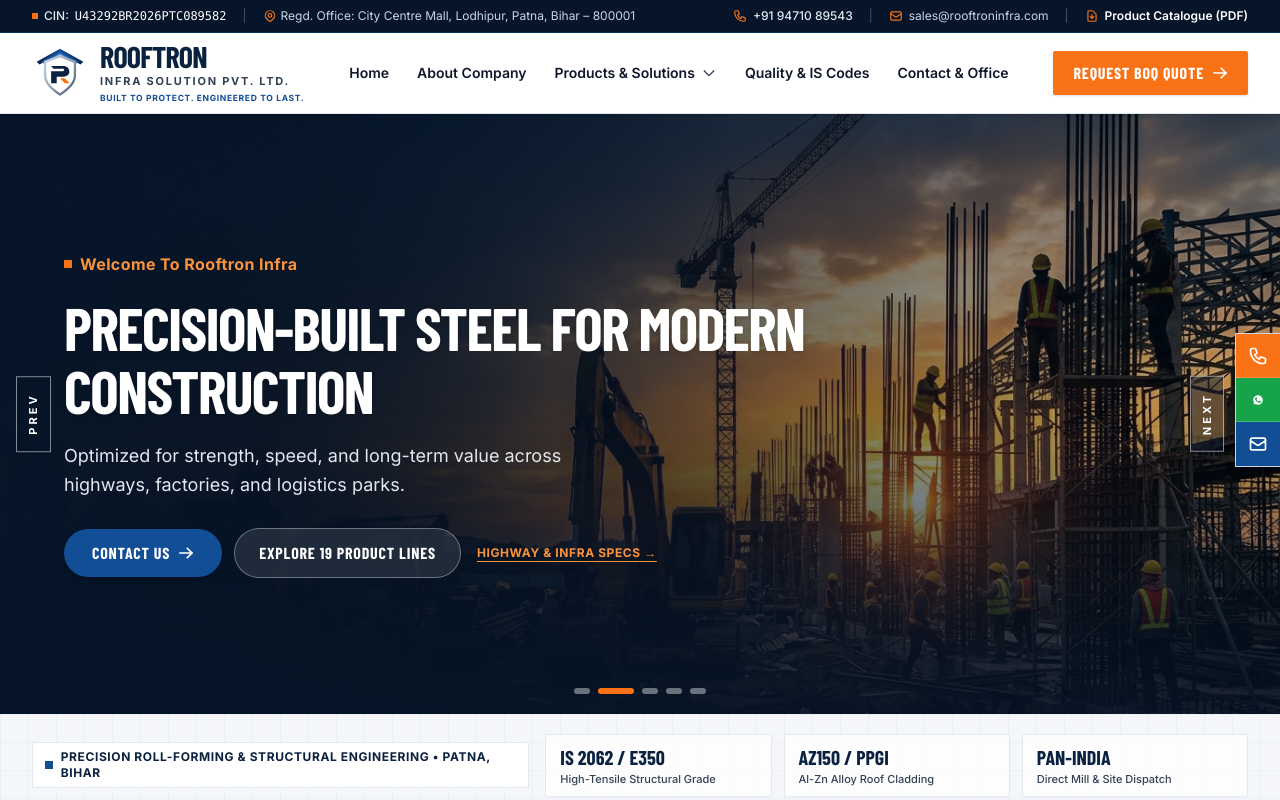
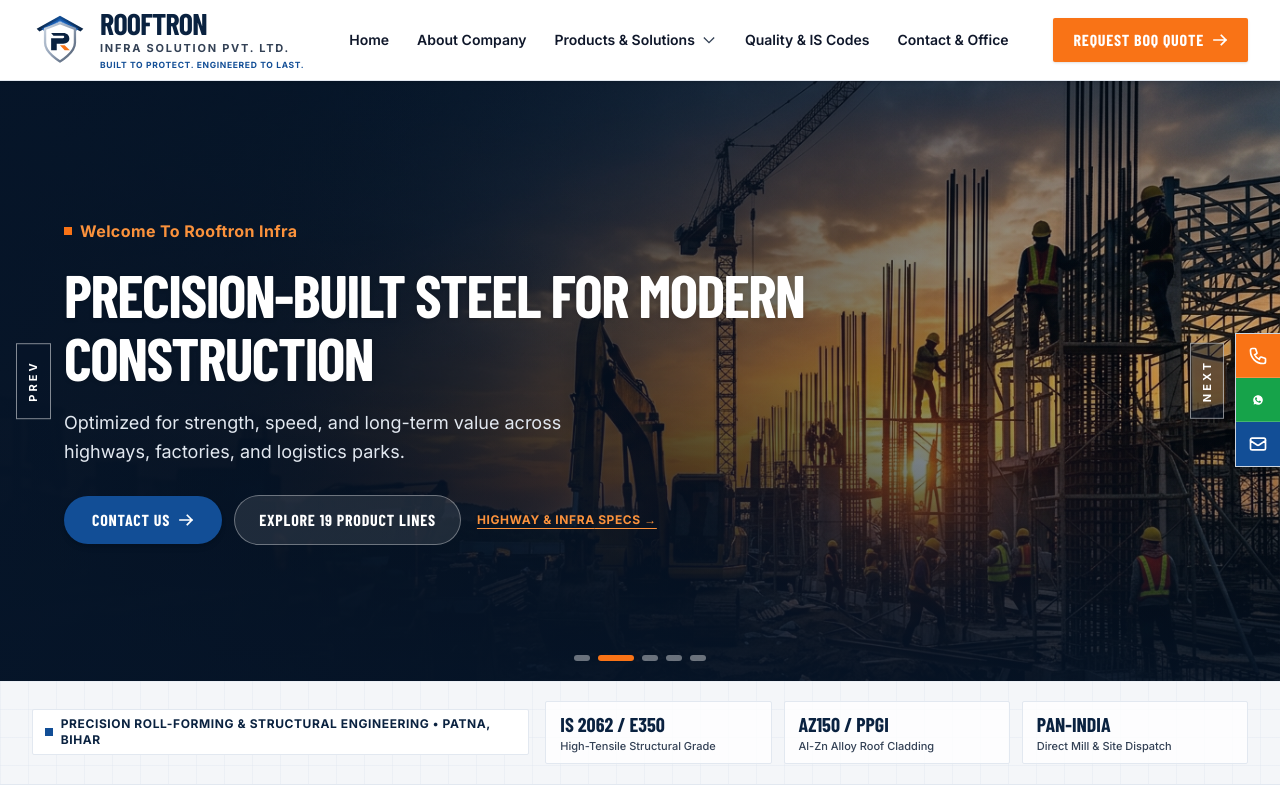
Before and after one commit to nngandhi96/RooftronInfra, a Next.js app: page / in a window 1280 px wide. Shown: the top 800 px of the page. Built offline with nearby package versions, Linux system fonts and the light colour scheme; a web font is replaced by a local one.

Commit message:
chore: remove top corporate utility bar and adjust navbar mega-menu offset

```diff
--- a/src/components/BrochureModal.tsx
+++ /dev/null
@@ -1,96 +0,0 @@
-"use client";
-
-import { useEffect } from "react";
-
-interface BrochureModalProps {
-  isOpen: boolean;
-  onClose: () => void;
-}
-
-export function BrochureModal({ isOpen, onClose }: BrochureModalProps) {
-  useEffect(() => {
-    if (!isOpen) return;
-    function handleKeyDown(e: KeyboardEvent) {
-      if (e.key === "Escape") {
-        onClose();
-      }
-    }
-    window.addEventListener("keydown", handleKeyDown);
-    return () => window.removeEventListener("keydown", handleKeyDown);
-  }, [isOpen, onClose]);
-
-  if (!isOpen) return null;
-
-  return (
-    <div
-      role="dialog"
-      aria-modal="true"
-      aria-labelledby="brochureModalTitle"
-      onClick={(e) => {
-        if (e.target === e.currentTarget) onClose();
-      }}
-      className="fixed inset-0 z-50 bg-navy-950/75 flex items-center justify-center p-4"
-    >
-      <div className="bg-white border border-steel-300 max-w-lg w-full rounded-[2px] overflow-hidden shadow-2xl">
-        <div className="bg-navy-900 text-white px-6 py-4 flex items-center justify-between">
-          <h3
-            id="brochureModalTitle"
-            className="font-display font-bold text-xl uppercase"
-          >
-            Rooftron Infra Product Catalogue
-          </h3>
-          <button
-            type="button"
-            onClick={onClose}
-            aria-label="Close Brochure Modal"
-            className="text-slate-300 hover:text-white cursor-pointer"
-          >
-            <svg
-              className="w-5 h-5"
-              fill="none"
-              stroke="currentColor"
-              viewBox="0 0 24 24"
-              aria-hidden="true"
-            >
-              <path
-                strokeLinecap="square"
-                strokeWidth="2"
-                d="M6 18L18 6M6 6l12 12"
-              />
-            </svg>
-          </button>
-        </div>
-        <div className="p-6 space-y-4 text-sm text-steel-700">
-          <p>
-            Download the complete technical datasheet covering all 19 structural
-            steel, PEB, roofing profile, thermal/sound/vibration insulation, and
-            highway infrastructure product lines of{" "}
-            <strong>Rooftron Infra Solution Pvt. Ltd.</strong>
-          </p>
-          <div className="bg-steel-100 border border-steel-200 p-3.5 text-xs space-y-1 font-mono">
-            <div>Document: Rooftron_Infra_Technical_Catalogue_2026.pdf</div>
-            <div>
-              Includes: Dimensional Charts, IS Codes &amp; Coil Color Swatches
-            </div>
-          </div>
-          <div className="flex items-center justify-end gap-3 pt-2">
-            <button
-              type="button"
-              onClick={onClose}
-              className="px-4 py-2 text-xs font-bold uppercase text-steel-700 cursor-pointer"
-            >
-              Cancel
-            </button>
-            <a
-              href="#boq-inquiry"
-              onClick={onClose}
-              className="bg-roofblue-600 hover:bg-navy-900 text-white font-display font-bold uppercase tracking-wider text-sm px-5 py-2.5 rounded-[2px]"
-            >
-              Request Full PDF via Email
-            </a>
-          </div>
-        </div>
-      </div>
-    </div>
-  );
-}
--- a/src/components/Navbar.tsx
+++ b/src/components/Navbar.tsx
@@ -95,7 +95,7 @@ export function Navbar({ onSelectProduct }: NavbarProps) {
               <div
                 className={`${
                   isMegaMenuOpen ? "block" : "hidden"
-                } fixed left-0 right-0 top-28 bg-white border-t border-b border-steel-200 shadow-xl z-50`}
+                } fixed left-0 right-0 top-20 bg-white border-t border-b border-steel-200 shadow-xl z-50`}
               >
                 <div className="max-w-7xl mx-auto px-6 py-6">
                   <div className="flex items-center justify-between pb-3 mb-4 border-b border-steel-200">
--- a/src/components/RooftronLanding.tsx
+++ b/src/components/RooftronLanding.tsx
@@ -3,7 +3,6 @@
 import { useState } from "react";
 import { PRODUCTS } from "@/data/products";
 import type { BoqInquiryResponse } from "@/types/product";
-import { TopUtilityBar } from "@/components/TopUtilityBar";
 import { Navbar } from "@/components/Navbar";
 import { HeroSection } from "@/components/HeroSection";
 import { ProductCatalog } from "@/components/ProductCatalog";
@@ -16,11 +15,9 @@ import {
 import { Footer } from "@/components/Footer";
 import { QuickActionDock } from "@/components/QuickActionDock";
 import { ProductSpecModal } from "@/components/ProductSpecModal";
-import { BrochureModal } from "@/components/BrochureModal";
 
 export function RooftronLanding() {
   const [activeProductId, setActiveProductId] = useState<string | null>(null);
-  const [isBrochureOpen, setIsBrochureOpen] = useState(false);
   const [primaryProduct, setPrimaryProduct] = useState(DEFAULT_BOQ_PRODUCT);
   const [quoteTriggerNonce, setQuoteTriggerNonce] = useState(0);
   const [boqConfirmation, setBoqConfirmation] =
@@ -38,7 +35,6 @@ export function RooftronLanding() {
 
   return (
     <>
-      <TopUtilityBar onOpenBrochure={() => setIsBrochureOpen(true)} />
       <Navbar onSelectProduct={(id) => setActiveProductId(id)} />
       <main>
         <HeroSection onSelectProduct={(id) => setActiveProductId(id)} />
@@ -63,10 +59,6 @@ export function RooftronLanding() {
         onClose={() => setActiveProductId(null)}
         onAddToQuote={handleQuoteProduct}
       />
-      <BrochureModal
-        isOpen={isBrochureOpen}
-        onClose={() => setIsBrochureOpen(false)}
-      />
     </>
   );
 }
--- a/src/components/TopUtilityBar.tsx
+++ /dev/null
@@ -1,107 +0,0 @@
-"use client";
-
-import { COMPANY_INFO } from "@/data/company";
-
-interface TopUtilityBarProps {
-  onOpenBrochure: () => void;
-}
-
-export function TopUtilityBar({ onOpenBrochure }: TopUtilityBarProps) {
-  return (
-    <div className="bg-navy-950 text-slate-300 text-xs border-b border-navy-800">
-      <div className="max-w-7xl mx-auto px-4 sm:px-6 lg:px-8 py-2 flex flex-col md:flex-row items-center justify-between gap-2">
-        <div className="flex flex-wrap items-center justify-center md:justify-start gap-x-4 gap-y-1">
-          <span className="inline-flex items-center gap-1.5 font-medium text-slate-200">
-            <span className="w-1.5 h-1.5 bg-safety-500 inline-block" />
-            CIN:{" "}
-            <span className="font-mono text-white">{COMPANY_INFO.cin}</span>
-          </span>
-          <span className="hidden sm:inline text-slate-600">|</span>
-          <span className="inline-flex items-center gap-1 text-slate-300">
-            <svg
-              className="w-3.5 h-3.5 text-safety-500 shrink-0"
-              fill="none"
-              stroke="currentColor"
-              viewBox="0 0 24 24"
-              aria-hidden="true"
-            >
-              <path
-                strokeLinecap="square"
-                strokeWidth="2"
-                d="M17.657 16.657L13.414 20.9a1.998 1.998 0 01-2.827 0l-4.244-4.243a8 8 0 1111.314 0z"
-              />
-              <path
-                strokeLinecap="square"
-                strokeWidth="2"
-                d="M15 11a3 3 0 11-6 0 3 3 0 016 0z"
-              />
-            </svg>
-            {COMPANY_INFO.shortAddress}
-          </span>
-        </div>
-        <div className="flex flex-wrap items-center justify-center gap-x-4 gap-y-1">
-          <a
-            href={COMPANY_INFO.phoneHref}
-            className="hover:text-white transition-colors inline-flex items-center gap-1.5 font-medium text-slate-200"
-          >
-            <svg
-              className="w-3.5 h-3.5 text-safety-500"
-              fill="none"
-              stroke="currentColor"
-              viewBox="0 0 24 24"
-              aria-hidden="true"
-            >
-              <path
-                strokeLinecap="square"
-                strokeWidth="2"
-                d="M3 5a2 2 0 012-2h3.28a1 1 0 01.948.684l1.498 4.493a1 1 0 01-.502 1.21l-2.257 1.13a11.042 11.042 0 005.516 5.516l1.13-2.257a1 1 0 011.21-.502l4.493 1.498a1 1 0 01.684.949V19a2 2 0 01-2 2h-1C9.716 21 3 14.284 3 6V5z"
-              />
-            </svg>
-            {COMPANY_INFO.phoneDisplay}
-          </a>
-          <span className="hidden sm:inline text-slate-600">|</span>
-          <a
-            href={`mailto:${COMPANY_INFO.email}`}
-            className="hover:text-white transition-colors inline-flex items-center gap-1.5"
-          >
-            <svg
-              className="w-3.5 h-3.5 text-safety-500"
-              fill="none"
-              stroke="currentColor"
-              viewBox="0 0 24 24"
-              aria-hidden="true"
-            >
-              <path
-                strokeLinecap="square"
-                strokeWidth="2"
-                d="M3 8l7.89 5.26a2 2 0 002.22 0L21 8M5 19h14a2 2 0 002-2V7a2 2 0 00-2-2H5a2 2 0 00-2 2v10a2 2 0 002 2z"
-              />
-            </svg>
-            {COMPANY_INFO.email}
-          </a>
-          <span className="text-slate-600">|</span>
-          <button
-            type="button"
-            onClick={onOpenBrochure}
-            className="text-white hover:text-safety-400 font-semibold inline-flex items-center gap-1.5 transition-colors cursor-pointer"
-          >
-            <svg
-              className="w-3.5 h-3.5 text-safety-500"
-              fill="none"
-              stroke="currentColor"
-              viewBox="0 0 24 24"
-              aria-hidden="true"
-            >
-              <path
-                strokeLinecap="square"
-                strokeWidth="2"
-                d="M12 10v6m0 0l-3-3m3 3l3-3m2 8H7a2 2 0 01-2-2V5a2 2 0 012-2h5.586a1 1 0 01.707.293l5.414 5.414a1 1 0 01.293.707V19a2 2 0 01-2 2z"
-              />
-            </svg>
-            Product Catalogue (PDF)
-          </button>
-        </div>
-      </div>
-    </div>
-  );
-}
```
